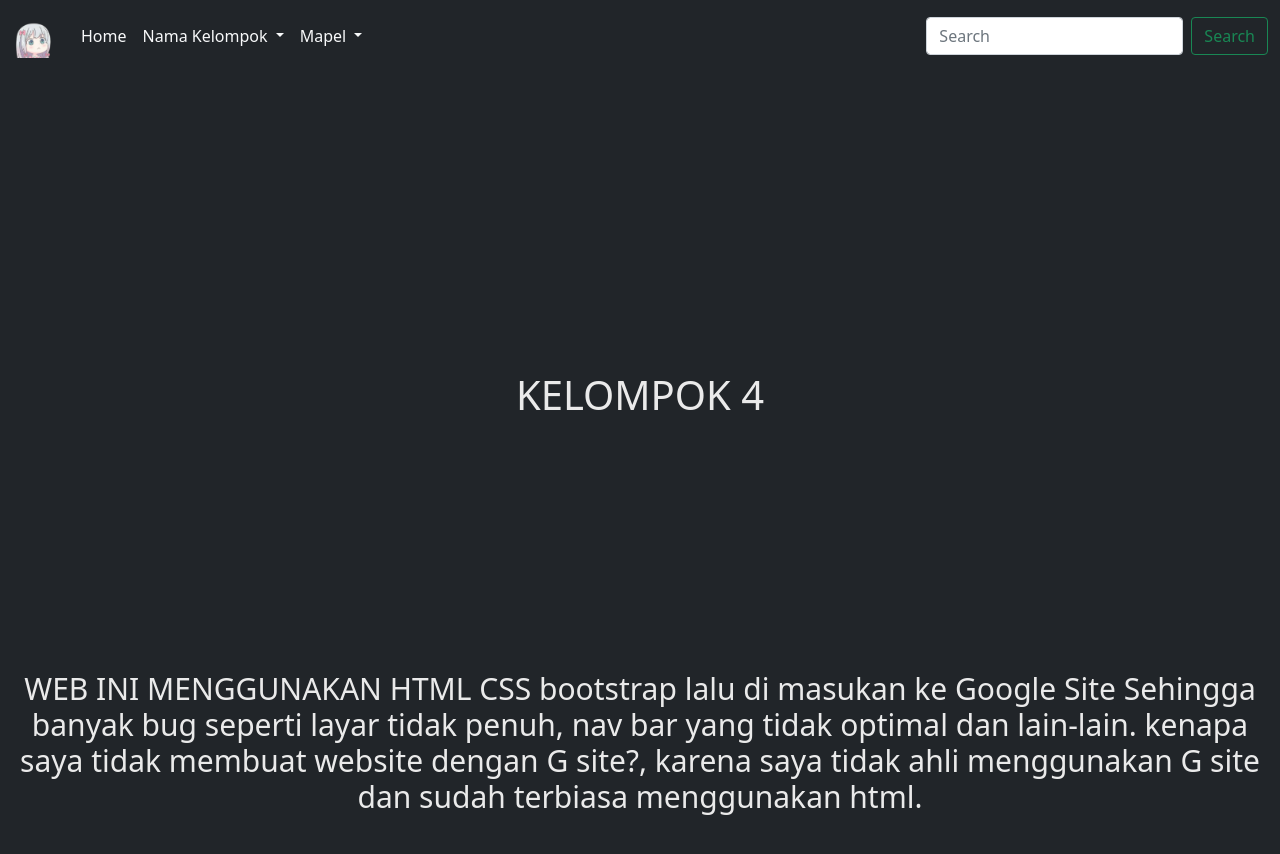
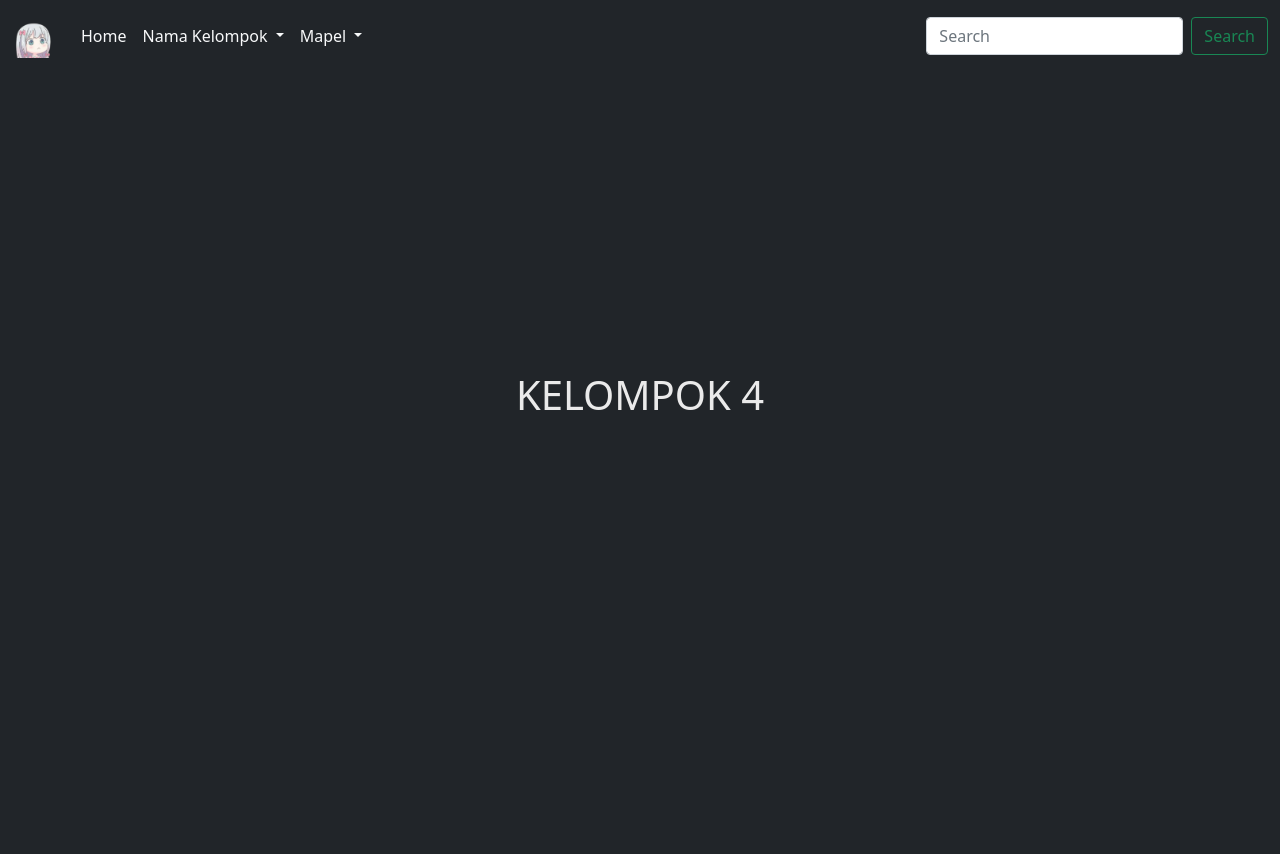
Before and after one commit to dzikrullah04/Kelompok-4.github.io, a plain HTML site: page index.html in a window 1280 px wide. Shown: the top 854 px of the page. Drawn offline with nearby package versions, Linux system fonts and the light colour scheme.

Commit message:
Update index.html

```diff
--- a/index.html
+++ b/index.html
@@ -100,12 +100,6 @@
         </div>
 
     </div>
-        <div class="konten">
-
-        <div>
-            <h1 class="isi isikonten">WEB INI MENGGUNAKAN HTML CSS bootstrap lalu di masukan ke Google Site Sehingga banyak bug seperti layar tidak penuh, nav bar yang tidak optimal dan lain-lain. kenapa saya tidak membuat website dengan G site?, karena saya tidak ahli menggunakan G site dan sudah terbiasa menggunakan html.</h1>
-
-        </div>
     </div>
 
     <br>
```
